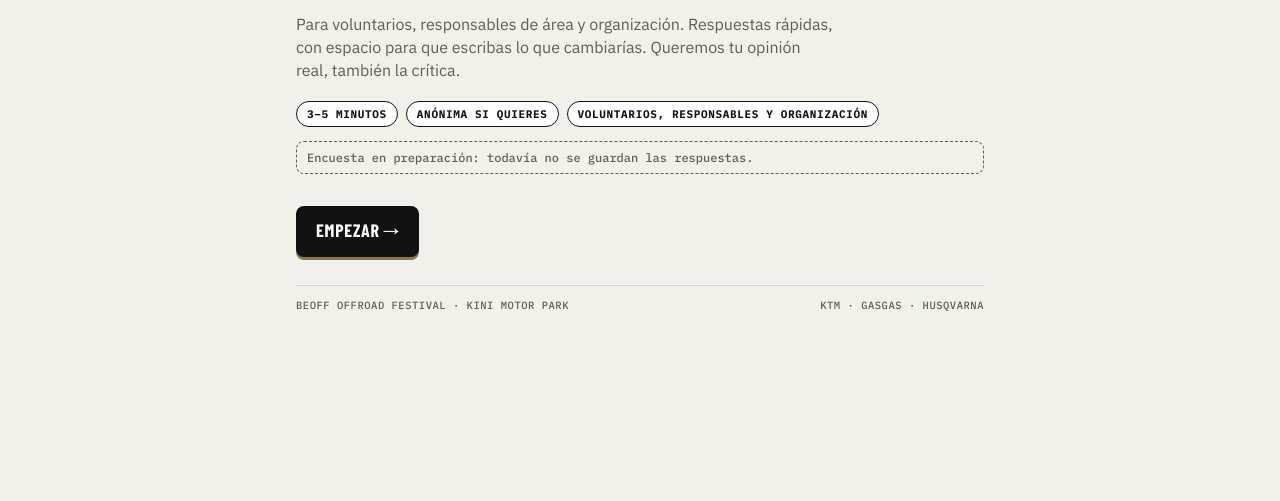
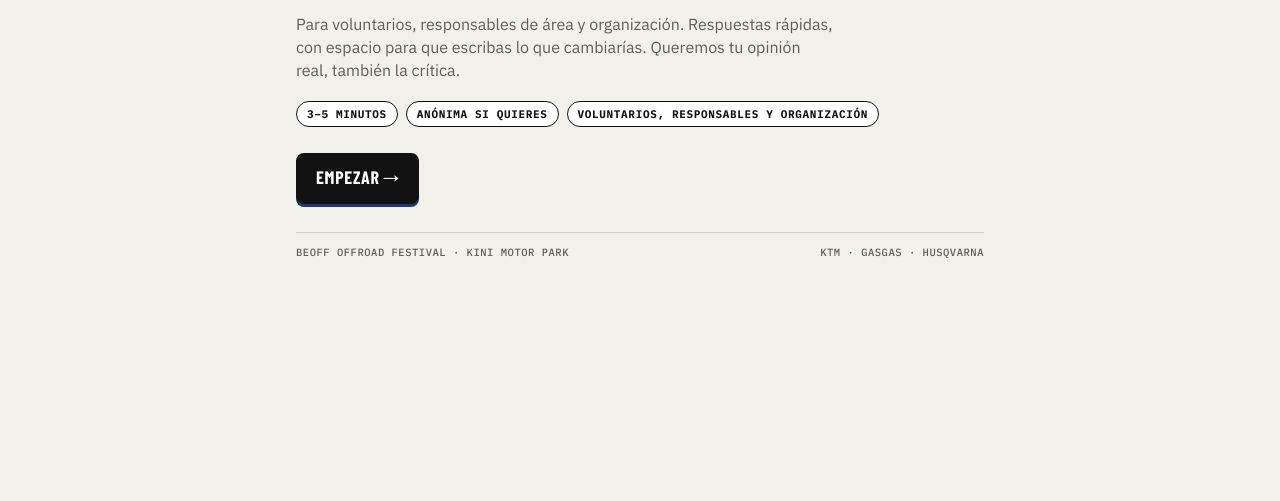
Before and after one commit to xgconcept/beoff, a plain HTML site: page encuesta-equipo/index.html in a window 1280 px wide. Shown: the part 299-800 px from the top of the page. Drawn offline with nearby package versions, Linux system fonts and the light colour scheme; a web font is replaced by a local one.

Commit message:
Encuestas: activar envío de respuestas y color azul marino

```diff
--- a/assets/encuesta.css
+++ b/assets/encuesta.css
@@ -1,6 +1,6 @@
-:root{--ground:#f1f0eb;--paper:#fff;--ink:#121212;--sub:#5f5d57;--hair:rgba(18,18,18,.14);--acc:#121212;--on-acc:#fff;--tone:#8a7652;--tone-soft:rgba(138,118,82,.12);
+:root{--ground:#f1f0eb;--paper:#fff;--ink:#121212;--sub:#5f5d57;--hair:rgba(18,18,18,.14);--acc:#121212;--on-acc:#fff;--tone:#1f3a68;--tone-soft:rgba(31,58,104,.10);
 --ft:"Barlow Condensed","Arial Narrow",Arial,sans-serif;--fm:"IBM Plex Mono",ui-monospace,monospace;--fx:"IBM Plex Sans",system-ui,Arial,sans-serif}
-@media (prefers-color-scheme:dark){:root{--ground:#111110;--paper:#1b1a18;--ink:#f0eee8;--sub:#a6a39a;--hair:rgba(240,238,232,.14);--acc:#f0eee8;--on-acc:#111110;--tone:#cdb98d;--tone-soft:rgba(205,185,141,.14)}}
+@media (prefers-color-scheme:dark){:root{--ground:#111110;--paper:#1b1a18;--ink:#f0eee8;--sub:#a6a39a;--hair:rgba(240,238,232,.14);--acc:#f0eee8;--on-acc:#111110;--tone:#a9a9ab;--tone-soft:rgba(169,169,171,.16)}}
 *{box-sizing:border-box}
 html{-webkit-text-size-adjust:100%}
 body{margin:0;background:var(--ground);color:var(--ink);font:16px/1.45 var(--fx)}
--- a/assets/encuesta.js
+++ b/assets/encuesta.js
@@ -1,4 +1,4 @@
-var ENDPOINT = ''; // URL /exec del Apps Script. Vacío = vista previa: no se envía nada.
+var ENDPOINT = 'https://script.google.com/macros/s/AKfycbxqu-1Nglmw4sHLh2X1ix0HKahOIgggBnTyOmQLC7LRTsTLBNhrhIT9WB_M8uCs68OZfA/exec'; // URL /exec del Apps Script. Vacío = vista previa: no se envía nada.
 var C = window.ENCUESTA;
 var FOOT = '<div class="foot"><span>BeOFF Offroad Festival · Kini Motor Park</span><span>KTM · GASGAS · Husqvarna</span></div>';
 
```
